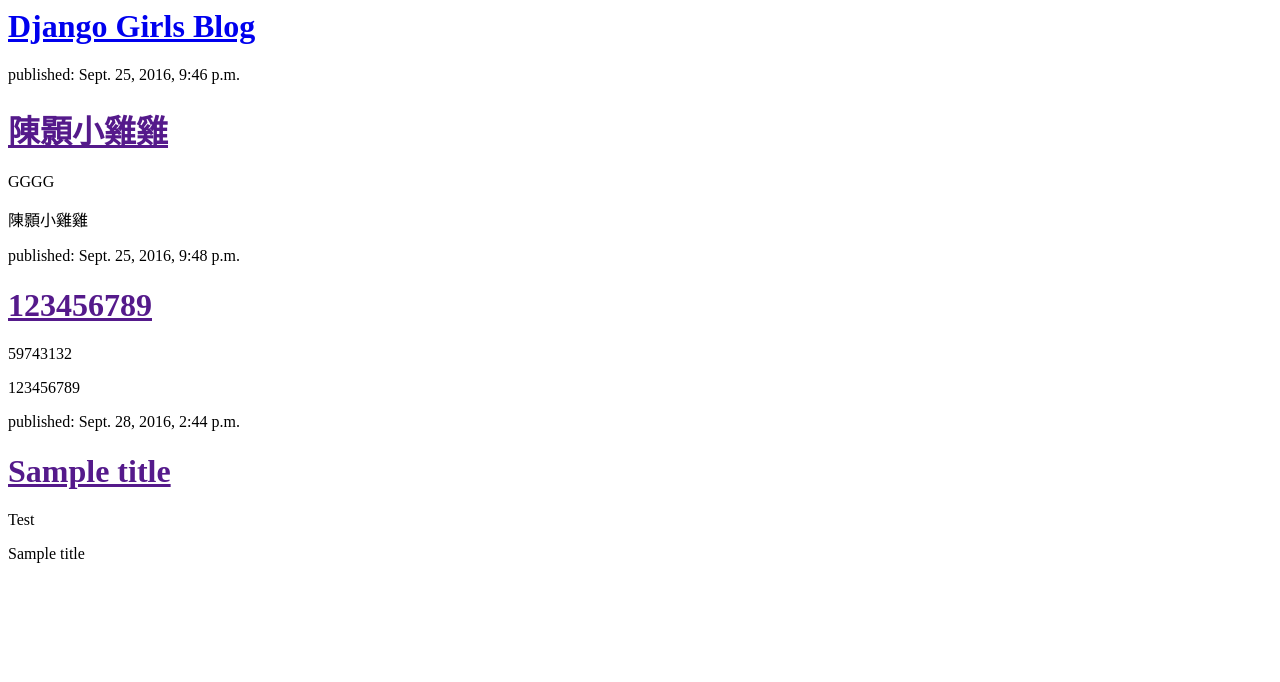
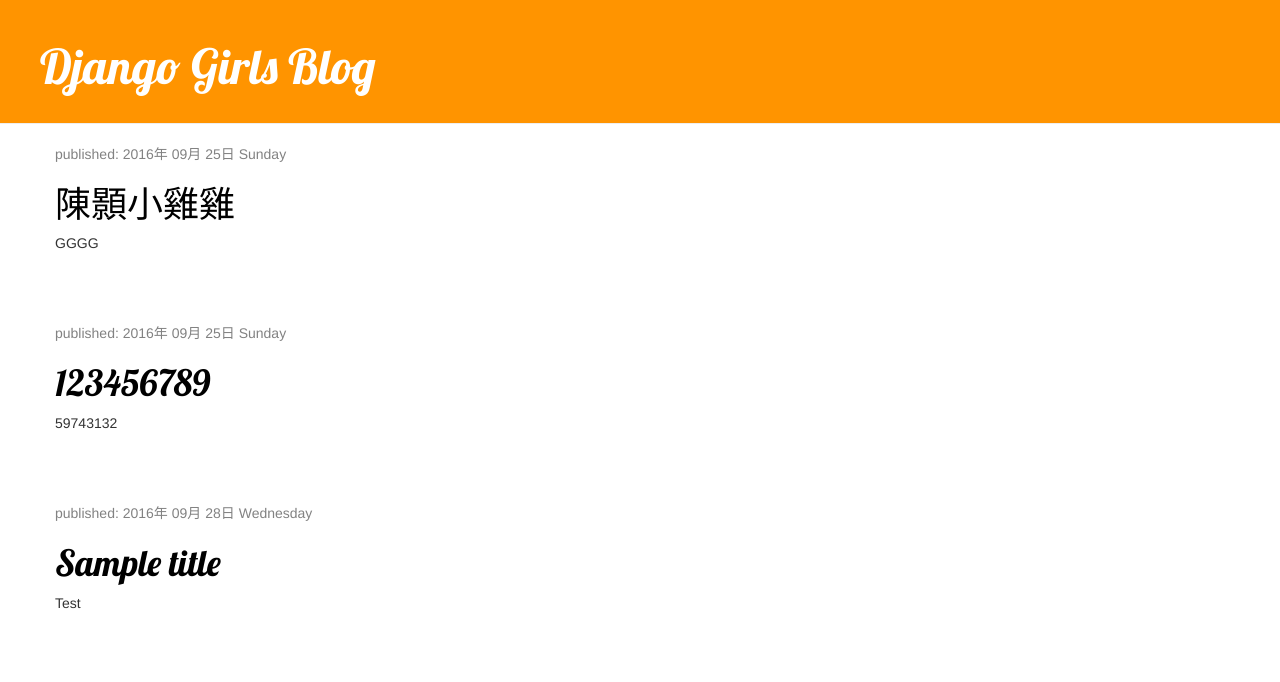
Before and after one commit to john95013600/my-first-blog, a Django app: page / in a window 1280 px wide. Shown: the top 682 px of the page. Run offline with Django 3.2, Linux system fonts and the light colour scheme; data comes from the database, SQL or seed files in the repository; some libraries are stand-ins or nearby versions.

Commit message:
404 Page added

```diff
--- /dev/null
+++ b/blog/static/css/blog.css
@@ -0,0 +1,51 @@
+.page-header {
+    background-color: #ff9400;
+    margin-top: 0;
+    padding: 20px 20px 20px 40px;
+}
+
+.page-header h1, .page-header h1 a, .page-header h1 a:visited, .page-header h1 a:active {
+    color: #ffffff;
+    font-size: 36pt;
+    text-decoration: none;
+}
+
+.content {
+    margin-left: 40px;
+}
+
+h1, h2, h3, h4 {
+    font-family: 'Lobster', cursive;
+}
+
+.date {
+    color: #828282;
+}
+
+.save {
+    float: right;
+}
+
+.post-form textarea, .post-form input {
+    width: 100%;
+}
+
+.top-menu, .top-menu:hover, .top-menu:visited {
+    color: #ffffff;
+    float: right;
+    font-size: 26pt;
+    margin-right: 20px;
+}
+
+.post {
+    margin-bottom: 70px;
+}
+
+.post h1 a, .post h1 a:visited {
+    color: #000000;
+}
+/*
+p::first-letter {
+    font-size: 200%;
+    color: #8A2BE2;
+}*/
--- /dev/null
+++ b/blog/templates/blog/base.html
@@ -0,0 +1,23 @@
+{% load staticfiles %}
+<html>
+    <head>
+        <title>Django Girls blog</title>
+        <link rel="stylesheet" href="//maxcdn.bootstrapcdn.com/bootstrap/3.2.0/css/bootstrap.min.css">
+		<link rel="stylesheet" href="//maxcdn.bootstrapcdn.com/bootstrap/3.2.0/css/bootstrap-theme.min.css">
+		 <link rel="stylesheet" href="{% static 'css/blog.css' %}">
+		 <link href="//fonts.googleapis.com/css?family=Lobster&subset=latin,latin-ext" rel="stylesheet" type="text/css">
+    </head>
+    <body>
+    <div class="page-header">
+        <h1><a href="/">Django Girls Blog</a></h1>
+    </div>
+    <div class="content container">
+        <div class="row">
+            <div class="col-md-8">
+            {% block content %}
+            {% endblock %}
+            </div>
+        </div>
+    </div>
+</body>
+</html>
--- a/blog/templates/blog/post_list.html
+++ b/blog/templates/blog/post_list.html
@@ -1,23 +1,13 @@
-<html>
-    <head>
-        <title>Django Girls blog</title>
-    </head>
-    <body>
-        <div>
-            <h1><a href="/">Django Girls Blog</a></h1>
-        </div>
+{% extends 'blog/base.html' %}
 
-        <div>
-        {% for post in posts%}
-        	<div>
-        		<p>published: {{post.published_date}}</p>
-        		<h1><a href="">{{post.title}}</a></h1>
-				<p>{{post.text|linebreaksbr}}</p>
-        	</div>
-            {{post}}
-        {% endfor %}
-        </div>
-
-
-    </body>
-</html>
+{% block content %}
+	{% for post in posts %}
+        <div class="post">
+            <div class="date">
+                <p>published: {{ post.published_date|date:"Y年 m月 d日 l" }}</p>
+            </div>
+            <h1><a href="">{{ post.title }}</a></h1>
+            <p>{{ post.text|linebreaksbr }}</p>
+    	</div>
+	{% endfor %}
+{% endblock %}
--- a/blog/urls.py
+++ b/blog/urls.py
@@ -1,6 +1,10 @@
 from django.conf.urls import url
 from . import views
 
+
+# views.post_list : 使用view.py 的post_list def method去render 頁面
 urlpatterns = [
     url(r'^$', views.post_list, name='post_list'),
+    url(r'gg', views.post_gg, name='post_list'),
+    # url(r'',views.handler404,name='nofound404'),
 ]
--- a/blog/views.py
+++ b/blog/views.py
@@ -1,7 +1,19 @@
 from django.shortcuts import render
 from django.utils import timezone
+from django.shortcuts import render_to_response
+from django.template import RequestContext
+
 from .models import Post
 
 def post_list(request):
     posts = Post.objects.filter(published_date__lte=timezone.now()).order_by('published_date')
     return render(request, 'blog/post_list.html', {'posts': posts})
+
+def post_gg(request):
+    posts = Post.objects.filter(published_date__lte=timezone.now()).order_by('published_date')
+    return render(request, 'blog/gg.html', {'posts': posts})
+
+# handler404 = 'views.handler404'
+
+def handler404(request):
+     return render(request,'blog/404.html')
--- a/mysite/settings.py
+++ b/mysite/settings.py
@@ -23,9 +23,9 @@
 SECRET_KEY = 'h&si2mzwkdkznans0ua*oupi$$&l^2)c4yom_s7wdq8-#6^+17'
 
 # SECURITY WARNING: don't run with debug turned on in production!
-DEBUG = True
-
-ALLOWED_HOSTS = []
+DEBUG = False
+TEMPLATE_DEBUG = DEBUG
+ALLOWED_HOSTS = ['*']
 
 
 # Application definition
--- a/mysite/urls.py
+++ b/mysite/urls.py
@@ -14,7 +14,10 @@
     2. Add a URL to urlpatterns:  url(r'^blog/', include('blog.urls'))
 """
 from django.conf.urls import  url, include
+from django.conf.urls import handler404
 from django.contrib import admin
+
+handler404 = 'blog.views.handler404'
 
 urlpatterns = [
     url(r'^admin/', admin.site.urls),
```
Also changed, not shown: blog/templates/blog/404.html (added, +11 -0 lines), blog/templates/blog/gg.html (added, +10 -0 lines).
